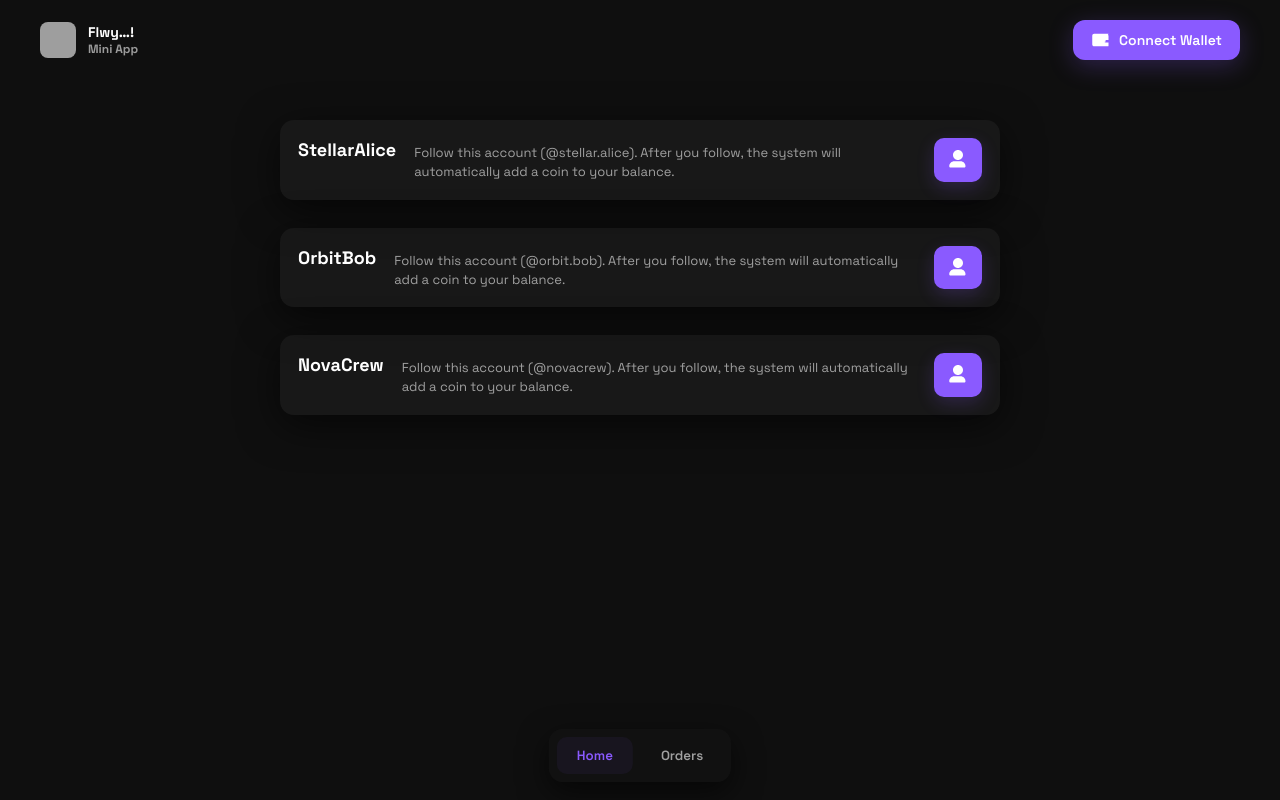
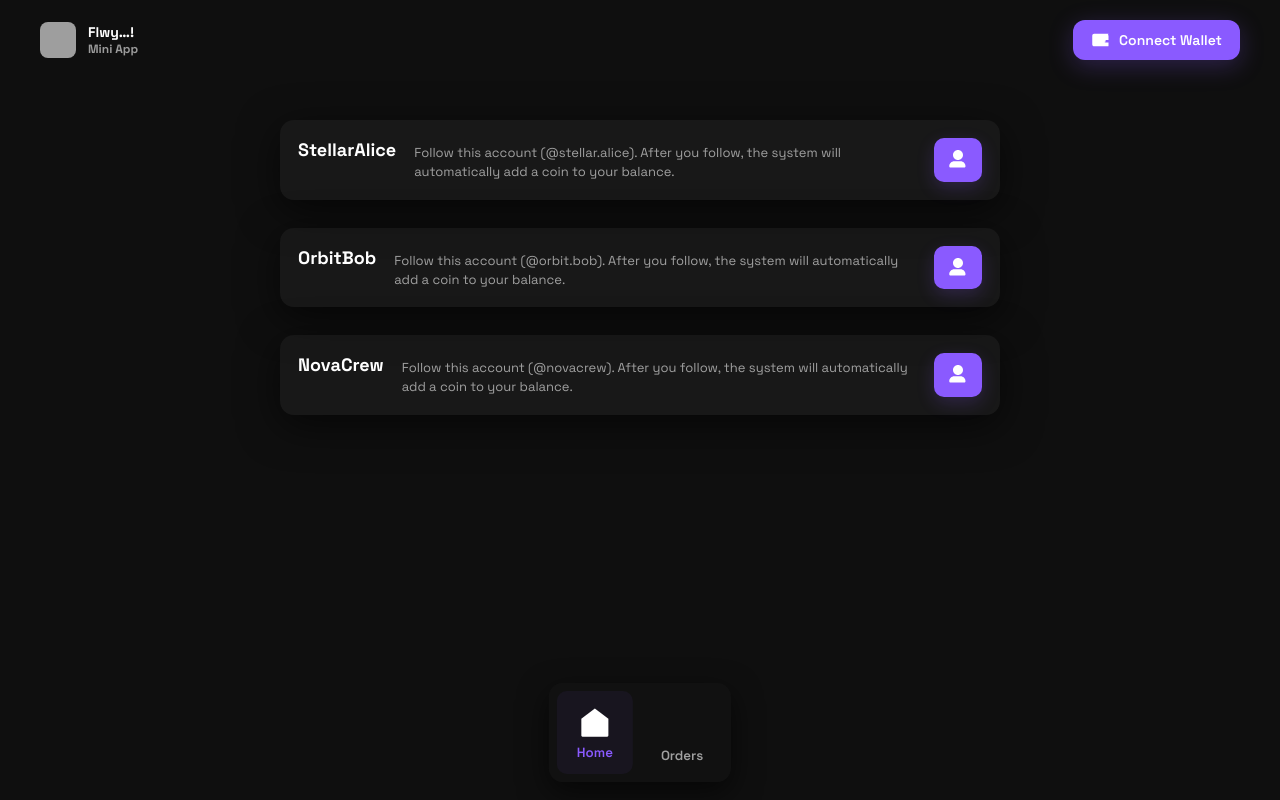
Before and after one commit to Fredrickadler/Flwy..-, a Next.js app: page / in a window 1280 px wide. Built offline with nearby package versions, Linux system fonts and the light colour scheme; grey boxes are pictures that could not be loaded.

Commit message:
Update BottomNav.js

```diff
--- a/components/BottomNav.js
+++ b/components/BottomNav.js
@@ -1,8 +1,42 @@
-export default function BottomNav({ active = 'home', onNavigate }) {
+"use client";
+import { useEffect, useState } from "react";
+
+export default function BottomNav({ active = "home", onNavigate }) {
+  const [compact, setCompact] = useState(false);
+
+  useEffect(() => {
+    const onScroll = () => {
+      if (window.scrollY > 50) {
+        setCompact(true);
+      } else {
+        setCompact(false);
+      }
+    };
+    window.addEventListener("scroll", onScroll);
+    return () => window.removeEventListener("scroll", onScroll);
+  }, []);
+
   return (
-    <div className="bottom-nav" role="navigation" aria-label="bottom navigation">
-      <button className={`nav-btn ${active === 'home' ? 'active' : ''}`} onClick={() => onNavigate && onNavigate('home')}>Home</button>
-      <button className={`nav-btn ${active === 'orders' ? 'active' : ''}`} onClick={() => onNavigate && onNavigate('orders')}>Orders</button>
+    <div className="bottom-nav">
+      <button
+        className={`nav-btn ${active === "home" ? "active" : ""} ${compact && active !== "home" ? "compact" : ""}`}
+        onClick={() => onNavigate("home")}
+      >
+        <svg xmlns="http://www.w3.org/2000/svg" fill="white" viewBox="0 0 24 24">
+          <path d="M3 9.75L12 3l9 6.75V21a.75.75 0 01-.75.75H3.75A.75.75 0 013 21V9.75z"/>
+        </svg>
+        <span>Home</span>
+      </button>
+
+      <button
+        className={`nav-btn ${active === "orders" ? "active" : ""} ${compact && active !== "orders" ? "compact" : ""}`}
+        onClick={() => onNavigate("orders")}
+      >
+        <svg xmlns="http://www.w3.org/2000/svg" fill="white" viewBox="0 0 24 24">
+          <path d="M5 6h14M5 12h14M5 18h14"/>
+        </svg>
+        <span>Orders</span>
+      </button>
     </div>
   );
 }
```
